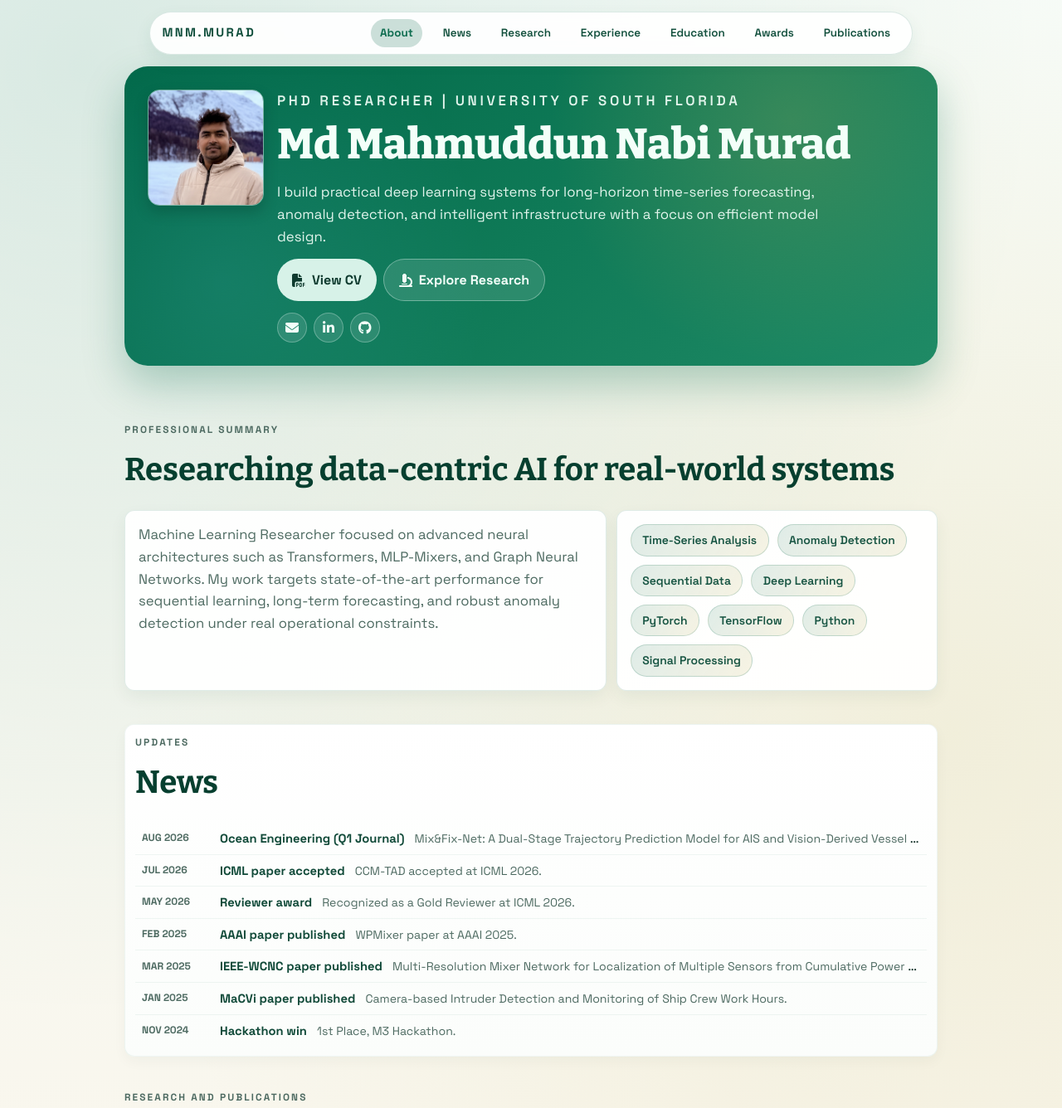
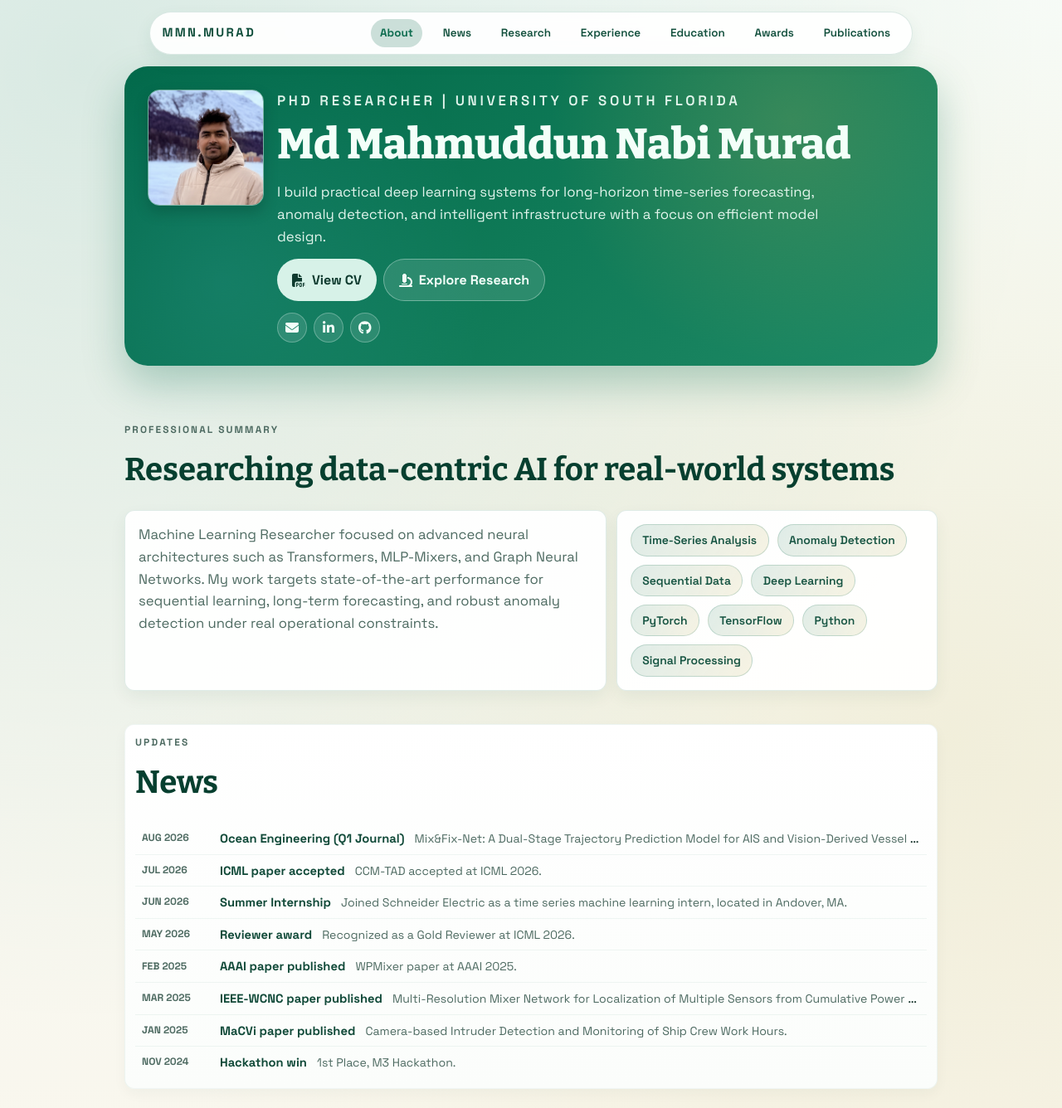
Before and after one commit to MNmurad/mnmurad.github.io, a plain HTML site: page index.html in a window 1280 px wide. Shown: the top 1336 px of the page at 83% size. Drawn offline with nearby package versions, Linux system fonts and the light colour scheme.

Commit message:
updating news

```diff
--- a/index.html
+++ b/index.html
@@ -13,7 +13,7 @@
 <body>
     <nav>
         <div class="nav-shell">
-            <div class="brand">MNM.MURAD</div>
+            <div class="brand">MMN.MURAD</div>
             <div class="nav-links">
                 <a href="#about">About</a>
                 <a href="#news">News</a>
@@ -88,6 +88,13 @@
                         <div>
                             <h3>ICML paper accepted</h3>
                             <p>CCM-TAD accepted at ICML 2026.</p>
+                        </div>
+                    </article>
+                    <article class="news-item">
+                        <div class="news-meta"><time datetime="2026-06-01">Jun 2026</time></div>
+                        <div>
+                            <h3>Summer Internship</h3>
+                            <p>Joined Schneider Electric as a time series machine learning intern, located in Andover, MA.</p>
                         </div>
                     </article>
                     <article class="news-item">
@@ -200,7 +207,7 @@
                         <div class="period">June 2026 - Aug 2026</div>
                         <div>
                             <h3>Time Series Machine Learning Intern</h3>
-                            <p class="company">Schneider Electric, Andover, MA</p>
+                            <p class="company"><a href="https://www.se.com/us/en/about-us/events/local/innovation-hub/andover/" target="_blank" rel="noopener noreferrer">Schneider Electric</a>, Andover, MA</p>
                             <p>Developing a global model to detect anomalies in the UPS (Uninterrupted Power Supply).</p>
                         </div>
                     </article>
@@ -218,7 +225,7 @@
                         <div class="period">Dec 2019 - Jul 2023</div>
                         <div>
                             <h3>Protection Engineer</h3>
-                            <p class="company">Power Grid Bangladesh PLC</p>
+                            <p class="company"><a href="https://pgcb.gov.bd/" target="_blank" rel="noopener noreferrer">Power Grid Bangladesh PLC</a></p>
                             <p>Ensured grid stability through relay testing, control-system configuration, and fault analysis with practical Substation Automation Systems experience.</p>
                         </div>
                     </article>
```
